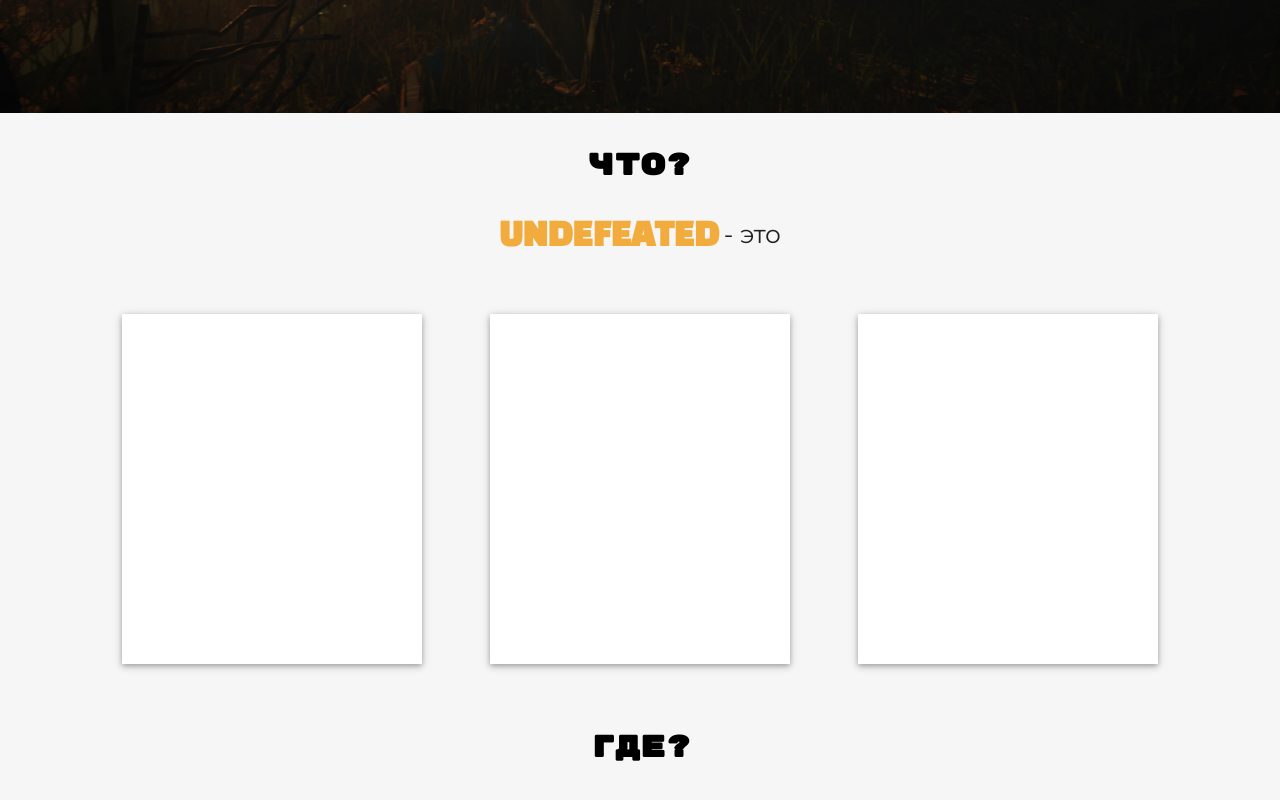
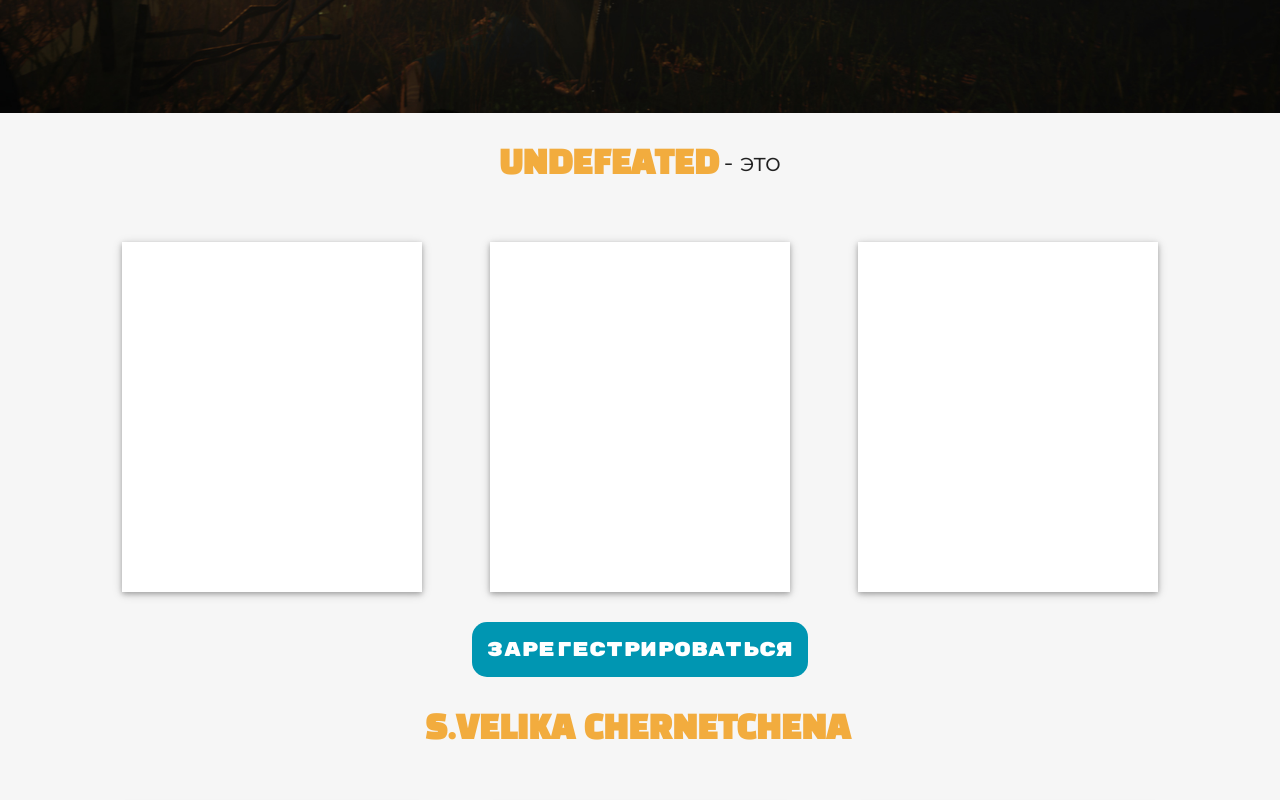
Before and after one commit to IlyaSovenko/undefeated, a React app: page / in a window 1280 px wide. Shown: the part 687-1487 px from the top of the page. Built offline with nearby package versions, Linux system fonts and the light colour scheme.

Commit message:
start development button

```diff
--- a/src/App.js
+++ b/src/App.js
@@ -17,7 +17,6 @@
           <img src={logo} alt="logo"/>
         </div>
         <div className={styles.secondSection}>
-          <h1>Что?</h1>
           <span className={styles.title}><h2>Undefeated</h2> - это</span>
           <div className={styles.info}>
             <div className={styles.card}>
@@ -27,7 +26,11 @@
             <div className={styles.card}>
             </div>
           </div>
-          <h1>Где?</h1>
+          {/*<div className={styles.invite}>*/}
+            {/*<h3>Хочешь поехать?</h3>*/}
+            {/*<span>Поторопись, места ограничены!</span>*/}
+          {/*</div>*/}
+          <button>Зарегестрироваться</button>
           <span className={styles.title}><h2>s.Velika Chernetchena</h2></span>
           <div className={styles.info}>
             <div className={styles.card}>
--- a/src/App.scss
+++ b/src/App.scss
@@ -2,6 +2,10 @@
 @import url('https://fonts.googleapis.com/css?family=Black+Han+Sans');
 @import url('https://fonts.googleapis.com/css?family=Montserrat');
 @import url('https://fonts.googleapis.com/css?family=Rubik+Mono+One');
+
+$blue: #0096b2;
+$orange: #f2ac3e;
+$red: #e96154;
 
 .App {
   text-align: center;
@@ -28,7 +32,7 @@
       hr {
         flex: 1;
         height: 100%;
-        border: 5px solid #f2ac3e;
+        border: 5px solid $orange;
       }
 
       .slogan {
@@ -49,7 +53,7 @@
 
     & img {
       width: 250px;
-      border: 15px solid #f2ac3e;
+      border: 15px solid $orange;
     }
   }
 
@@ -80,7 +84,7 @@
         font-size: 32px;
         text-transform: uppercase;
         font-family: 'Black Han Sans', sans-serif;
-        color: #f2ac3e;
+        color: $orange;
       }
     }
 
@@ -100,6 +104,31 @@
         box-shadow: 0 2px 10px 0 rgba(0, 0, 0, 0.16), 0 2px 5px 0 rgba(0, 0, 0, 0.26);
       }
     }
+
+    button {
+      background-color: $blue;
+      border: 0;
+      cursor: pointer;
+      padding: 15px;
+      font-size: 20px;
+      font-family: 'Rubik Mono One', sans-serif;
+      color: white;
+      border-radius: 15px;
+    }
+
+    //.invite {
+    //  font-family: 'Rubik Mono One', sans-serif;
+    //
+    //  h3 {
+    //    font-size: 20px;
+    //    color: $blue;
+    //  }
+    //
+    //  span {
+    //    font-size: 15px;
+    //    color: #212121;
+    //  }
+    //}
   }
 
   .thirdSection {
@@ -108,9 +137,3 @@
     height: 20vh;
   }
 }
-
-/* #0096b2 - blue */
-
-/* #f2ac3e - orange */
-
-/* #e96154 - red */
```
